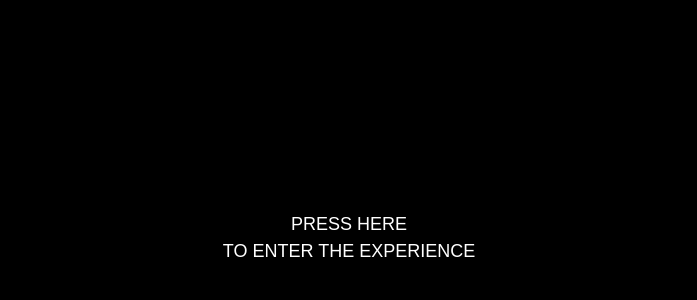
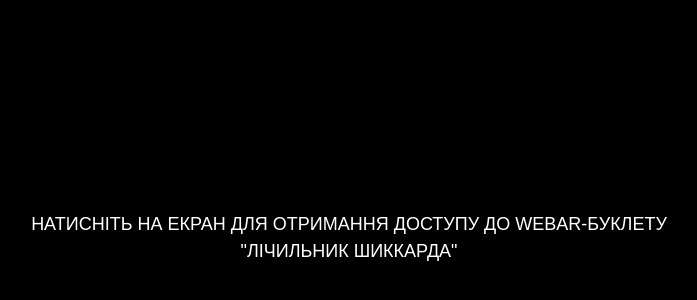
Before and after one commit to GalkaVlada/Web-AR_Galka, a plain HTML site: page index.html in a window 1280 px wide. Shown: the part 162-462 px from the top of the page, without its empty margins (291-988 px from the left). Drawn offline with nearby package versions, Linux system fonts and the light colour scheme.

Commit message:
Changed by GitHub

```diff
--- a/index.html
+++ b/index.html
@@ -28,9 +28,9 @@
                 text-transform: uppercase; font-family: Arial, Helvetica, sans-serif; font-weight: 400; line-height: 1.5em; font-size: large; white-space: nowrap;
                 user-select: none; pointer-events: none;
             ">
-            Press here
+            Натисніть на екран для отримання доступу до WebAR-буклету
             <br>
-            to enter the experience
+             "Лічильник Шиккарда"
         </div>
     </div>
 
```
